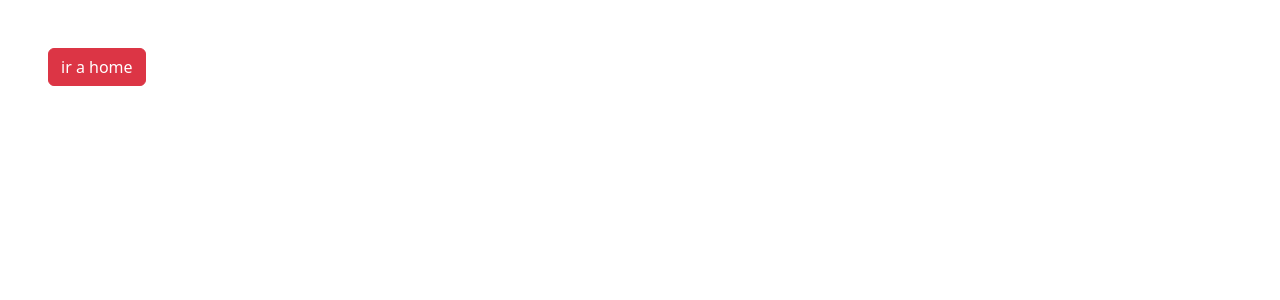
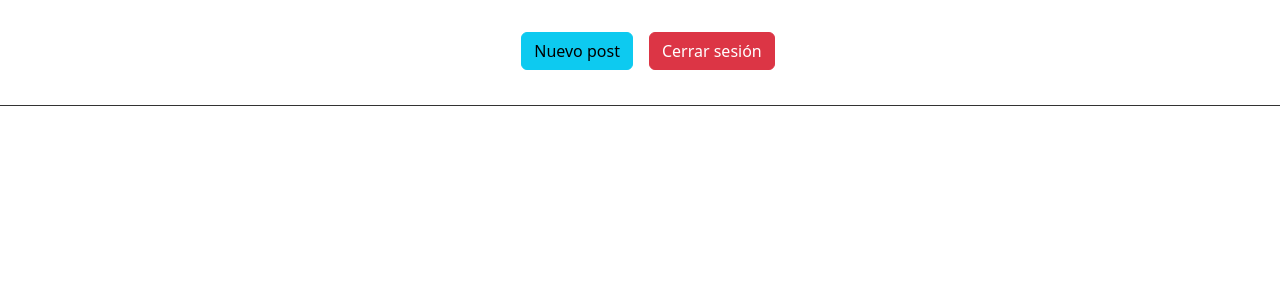
Before and after one commit to daniellfreelancer/adminlt, a React (Create React App) app: page /dashboard in a window 1280 px wide. Shown: the top 300 px of the page. Built offline with nearby package versions, Linux system fonts and the light colour scheme.

Commit message:
update dashboard view + logout button + action

```diff
--- a/src/components/Login.jsx
+++ b/src/components/Login.jsx
@@ -31,9 +31,9 @@ export default function Login() {
 
             } else {
               let dataResponse = res.data
-              console.log(dataResponse)
+            //   console.log(dataResponse)
               let dataSuccess = dataResponse.message
-              dispatch(setCredentials(res?.data?.response.user))
+              dispatch(setCredentials(res?.data?.response.admin))
               localStorage.setItem('token', res?.data?.response.token)
               swal.fire({
                 text: dataSuccess,
--- a/src/pages/Adminpage.jsx
+++ b/src/pages/Adminpage.jsx
@@ -1,14 +1,68 @@
 import React from 'react'
 import { useNavigate } from 'react-router-dom'
+import { useSignoutMutation } from '../features/loginAPI'
+import { useDispatch, useSelector } from "react-redux";
+import '../styles/Dashboard.css'
+import Swal from 'sweetalert2';
+import { deleteCredentials } from '../features/userAPI';
 
 export default function Adminpage() {
 
     const goHome = useNavigate()
+    const [signoutAdmin] = useSignoutMutation();
+    const dispatch = useDispatch()
+    const userAdmin = useSelector((state)=>state.auth.user)
+
+
+
+  const handleSignOut = (e) => {
+    e.preventDefault();
+
+    let userMail = {
+      email: userAdmin.email,
+    };
+
+    signoutAdmin(userMail)
+      .then((res) => {
+        if (res.error) {
+          let dataError = res.error;
+          let dataMessage = dataError.data;
+
+          Swal.fire({
+            title: "Error!",
+            text: dataMessage.message,
+            icon: "error",
+          });
+        } else {
+          let dataResponse = res.data;
+          let dataSuccess = dataResponse.message;
+          Swal.fire({
+            title: "Bye! " + userAdmin.name,
+            text: dataSuccess,
+            icon: "success",
+          });
+          dispatch(deleteCredentials())
+        }
+      })
+      .catch((error) => {
+        console.log(error);
+      });
+
+    setTimeout(() => {
+        goHome("/");
+      localStorage.removeItem("token");
+    }, 2500);
+  };
+
 
   return (
-    <div>
-        <button onClick={()=>goHome('/')} className='btn btn-danger m-5' >ir a home</button>
+    <>
+        <header className='header-dashboard' >
+            <p> {userAdmin ? userAdmin.email.toUpperCase() : ""} </p>
+            <button onClick={()=>goHome('/')} className='btn btn-info' >Nuevo post</button>
+            <button onClick={handleSignOut} className='btn btn-danger' >Cerrar sesión</button>
+        </header>
 
-    </div>
+    </>
   )
 }
--- /dev/null
+++ b/src/styles/Dashboard.css
@@ -0,0 +1,8 @@
+.header-dashboard{
+    display: flex;
+    gap: 1rem;
+    justify-content: center;
+    align-items: baseline;
+    padding: 2rem 0rem;
+    border-bottom: 1px solid #333;
+}
```
Also changed, not shown: src/components/Post.jsx (added, +9 -0 lines), src/components/Postlist.jsx (added, +9 -0 lines).
